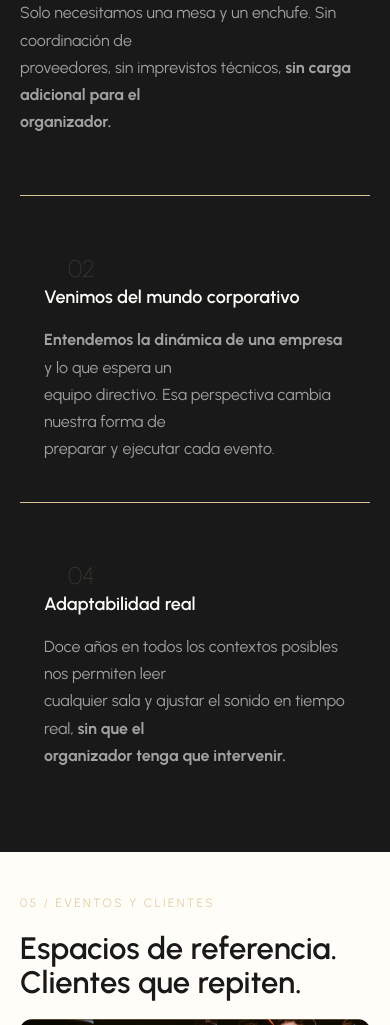
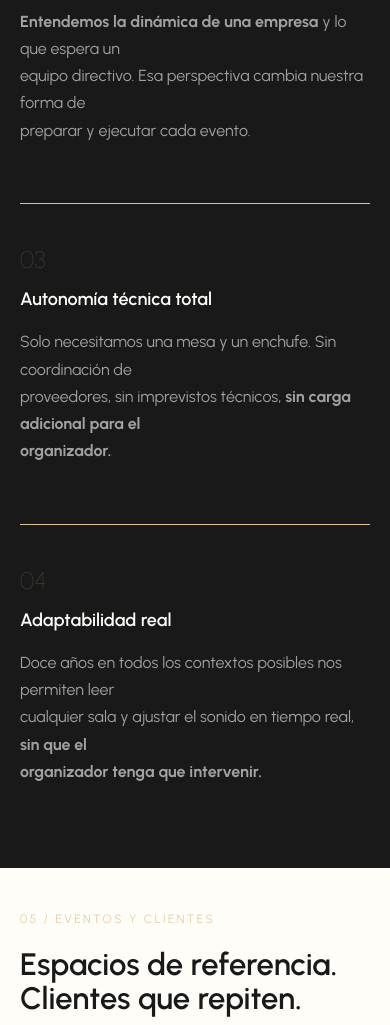
Before and after one commit to prodbythehumans/thehumans-web, a website built with Parcel: page eventos-corporativos/index.html in a window 390 px wide. Shown: the part 5532-6557 px from the top of the page. Built offline with nearby package versions, Linux system fonts and the light colour scheme.

Commit message:
Fix numbered blocks order and position in section 4
The 01-04 numbers were absolutely positioned (01/03 top-right, 02/04
top-left) and the HTML groups blocks in two columns (01+03 / 02+04),
so when columns stacked on tablet/mobile the visual order was 1,3,2,4.

- Put the numbers in normal flow above each title, left-aligned, on all
  breakpoints (removed absolute positioning on .container40/.container44
  and .h23/.h24; reduced the reserved 48px top padding to 10px).
- Below 1350px (where the columns stack) flatten the two column wrappers
  with display:contents and reorder blocks with order: 1-4 so they read
  01, 02, 03, 04.
- Align all four blocks to the same left edge when stacked (dropped the
  extra horizontal padding on .horizontalborder/.horizontalborder2) and
  remove the column divider border-right when stacked.

Verified in-browser at 375, 768, 1280 and 1440px: order 1-4 when
stacked, 01|02 / 03|04 grid intact on wide desktop, numbers above
titles, no horizontal scroll.

Co-Authored-By: Claude Opus 4.8 <noreply@anthropic.com>

```diff
--- a/eventos-corporativos/index.css
+++ b/eventos-corporativos/index.css
@@ -687,9 +687,6 @@ img {
 }
 .container40 {
   margin: 0 !important;
-  position: absolute;
-  top: 33px;
-  right: 48.3px;
   opacity: 0.2;
   z-index: 0;
   flex-shrink: 0;
@@ -707,7 +704,7 @@ img {
   display: flex;
   flex-direction: column;
   align-items: flex-start;
-  padding: var(--padding-48) var(--padding-0) var(--padding-0);
+  padding: var(--padding-10) var(--padding-0) var(--padding-0);
   box-sizing: border-box;
   gap: var(--gap-16);
   z-index: 1;
@@ -761,9 +758,6 @@ img {
 }
 .container44 {
   margin: 0 !important;
-  position: absolute;
-  top: 33px;
-  right: 48.2px;
   opacity: 0.2;
   z-index: 0;
   flex-shrink: 0;
@@ -780,11 +774,6 @@ img {
 }
 .h23 {
   margin: 0 !important;
-  width: 90.1px;
-  height: var(--height-80);
-  position: absolute;
-  top: 33px;
-  left: 48px;
   font-size: inherit;
   line-height: var(--lh-80);
   font-weight: 100;
@@ -803,7 +792,7 @@ img {
 }
 .container48 {
   align-self: stretch;
-  padding: var(--padding-48) var(--padding-0) var(--padding-0);
+  padding: var(--padding-10) var(--padding-0) var(--padding-0);
   gap: var(--gap-16);
   z-index: 1;
   flex-shrink: 0;
@@ -823,11 +812,6 @@ img {
 }
 .h24 {
   margin: 0 !important;
-  width: 89.1px;
-  height: var(--height-80);
-  position: absolute;
-  top: 33px;
-  left: 48px;
   font-size: inherit;
   line-height: var(--lh-80);
   font-weight: 100;
@@ -1157,6 +1141,36 @@ img {
     height: auto;
     flex-wrap: wrap;
   }
+  /* Below this width the two columns stack. HTML groups them as 01+03 and
+     02+04, so flatten the wrappers and reorder blocks to read 01,02,03,04 */
+  .container39 {
+    flex-direction: column;
+  }
+  .border-parent {
+    display: contents;
+  }
+  .border {
+    order: 1;
+  }
+  .horizontalborder {
+    order: 2;
+  }
+  .border2 {
+    order: 3;
+  }
+  .horizontalborder2 {
+    order: 4;
+  }
+  .border,
+  .border2 {
+    border-right: none;
+  }
+  /* Align all four blocks to the same left edge when stacked */
+  .horizontalborder,
+  .horizontalborder2 {
+    padding-left: var(--padding-0);
+    padding-right: var(--padding-0);
+  }
   .backgroundborder-icon5,
   .backgroundborder-icon6 {
     flex: 1;
@@ -1269,8 +1283,8 @@ img {
     line-height: var(--lh-48);
   }
   .horizontalborder {
-    padding-left: var(--padding-24);
-    padding-right: var(--padding-24);
+    padding-left: var(--padding-0);
+    padding-right: var(--padding-0);
     box-sizing: border-box;
   }
   .h23 {
@@ -1278,8 +1292,8 @@ img {
     line-height: var(--lh-48);
   }
   .horizontalborder2 {
-    padding-left: var(--padding-24);
-    padding-right: var(--padding-24);
+    padding-left: var(--padding-0);
+    padding-right: var(--padding-0);
     box-sizing: border-box;
   }
   .h24 {
```
